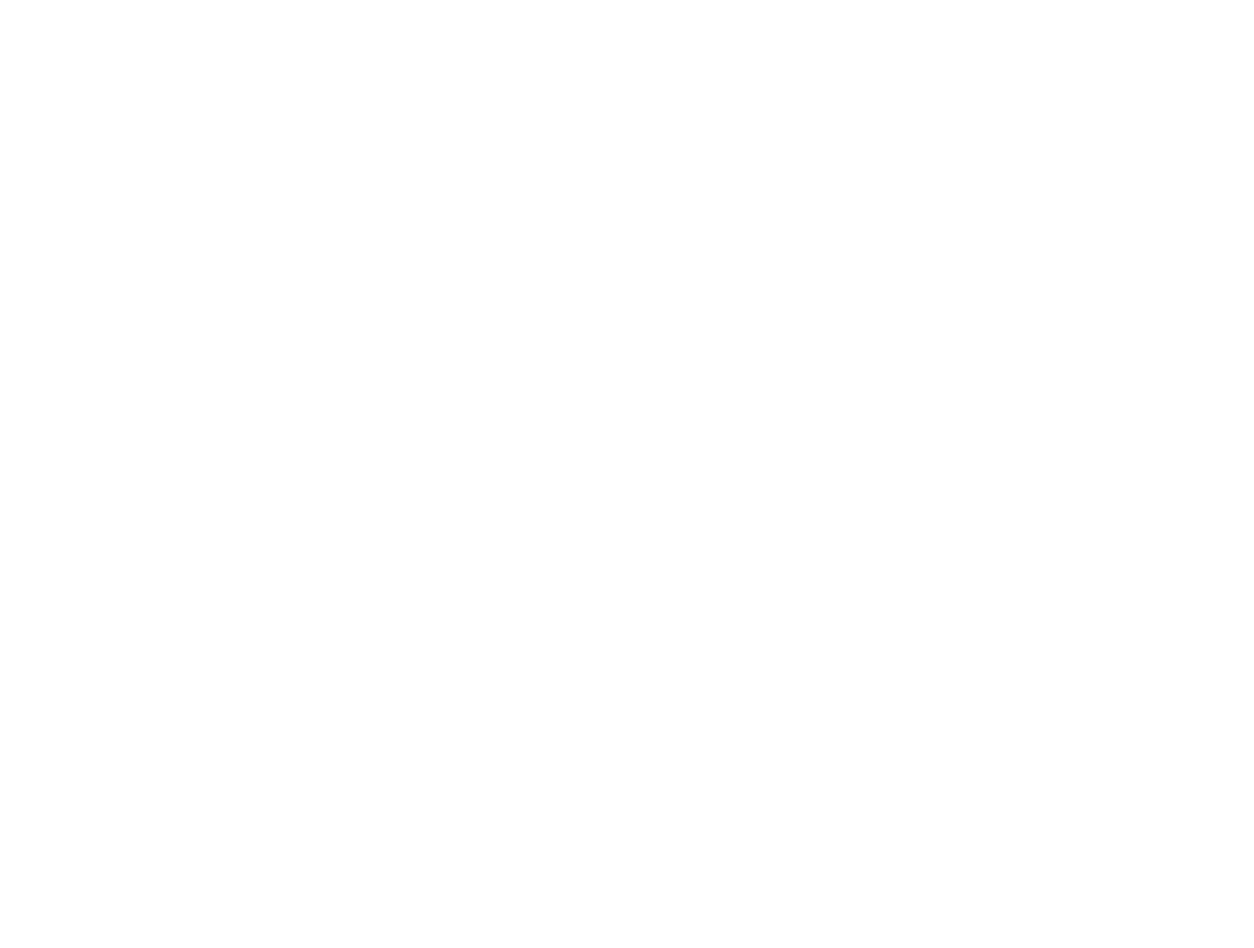
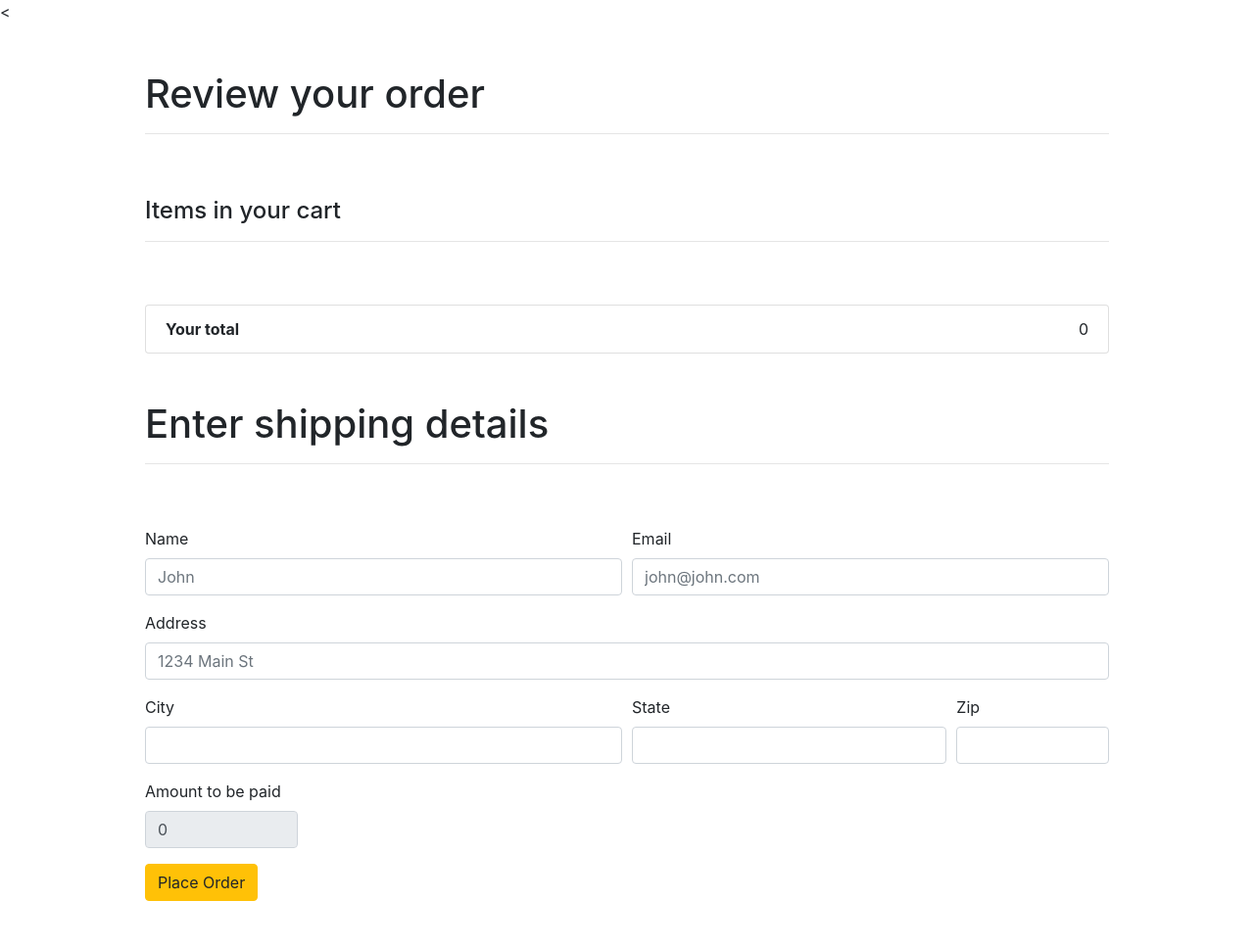
Before and after one commit to torcuata22/ecomm, a Django app: page /checkout/ in a window 1280 px wide. Before the commit the page is empty. Shown: the whole page at 98% size. Before the commit the page ends 800 px from the top, so only its background shows below. Run offline with Django 4.2, Linux system fonts and the light colour scheme.

Commit message:
price coming up as null

```diff
--- a/ecomsite/shop/templates/shop/checkout.html
+++ b/ecomsite/shop/templates/shop/checkout.html
@@ -14,35 +14,111 @@
 
     <title>Checkout</title>
 </head>
-<body>
+
+<<body>
     <div class="container">
-<div class="col-md-12 mt-5">
-    <div class="row">
-        <ul id="item_list" class="list-group">
+     <div class="row m-5">
+       <div class="col-md-12">
+         <h1>Review your order</h1>
+         <hr>
+       </div>
+     </div>
+     <div class="row m-5">
+       <div class="col-md-12">
+         <h4>Items in your cart</h4>
+         <hr>
+       </div>
+     </div>
+       <div class="row m-5">
+         <div class="col-md-12">
+
+                     <ul class="list-group" id="item_list">
 
                      </ul>
              </div>
          </div>
 
+         <div class="row m-5">
+       <div class="col-md-12">
+         <h1>Enter shipping details</h1>
+         <hr>
+       </div>
+     </div>
+         <div class="row m-5">
+           <div class="col-md-12">
+               <form method="POST" >
+                 {% csrf_token %}
+                     <input type="hidden" id="items" name="items">
+                   <div class="form-row">
+                     <div class="form-group col-md-6">
+                       <label for="inputEmail4">Name</label>
+                       <input id="name" name="name" type="text" class="form-control" id="inputEmail4" placeholder="John">
+                     </div>
+                     <div class="form-group col-md-6">
+                       <label for="inputPassword4">Email</label>
+                       <input id="email" name="email" type="text" class="form-control" id="inputPassword4" placeholder="john@john.com">
+                     </div>
+                   </div>
+                   <div class="form-group">
+                     <label for="inputAddress">Address</label>
+                     <input id="address" name="address" type="text" class="form-control" id="inputAddress" placeholder="1234 Main St">
+                   </div>
+
+                   <div class="form-row">
+                     <div class="form-group col-md-6">
+                       <label for="inputCity">City</label>
+                       <input id="city" name="city" type="text" class="form-control" id="inputCity">
+                     </div>
+                     <div class="form-group col-md-4">
+                       <label for="inputState">State</label>
+                       <input id="state" name="state" type="text" class="form-control" id="inputCity">
+
+                     </div>
+                     <div class="form-group col-md-2">
+                       <label for="inputZip">Zip</label>
+                       <input id="zipcode" name="zipcode" type="text" class="form-control" id="inputZip">
+                     </div>
+                     <div class="form-group col-md-2">
+                       <label for="inputZip">Amount to be paid</label>
+                       <input readonly="" type="text" class="form-control" id="total" name="total">
+                     </div>
+                   </div>
+
+
+                   <button type="submit" class="btn btn-warning">Place Order</button>
+                 </form>
+
            </div>
 
          </div>
+     </div>
  </body>
 
-<script type="'text/javascript">
-
+ <script type="text/javascript">
  if(localStorage.getItem('cart')==null){
-       var cart = {};
+   var cart ={};
  }
  else{
    cart = JSON.parse(localStorage.getItem('cart'));
  }
+ console.log(cart)
+ let total = 0;
  for(item in cart){
    let name = cart[item][1];
    let quantity = cart[item][0];
+   let price = Number(cart[item][2]);
+   total = Number(total + cart[item][2]);
 
-    itemString = `<li class="list-group-item">${name}-${quantity}</li>`
+
+   itemString = `  <li class="list-group-item d-flex justify-content-between align-items-center">${quantity} of  ${name}     <span class="badge badge-warning badge-pill">${price}</span></li>`;
+
    $('#item_list').append(itemString);
  }
+
+ totalPrice = ` <li class ="list-group-item d-flex justify-content-between align-items-center"><b>Your total</b>
+   ${total}</li> `
+ $('#total').val(total);
+ $('#item_list').append(totalPrice);
+ $('#items').val(JSON.stringify(cart));
 </script>
 </html>
```
Lines whose indentation alone changed are shown as unchanged.
